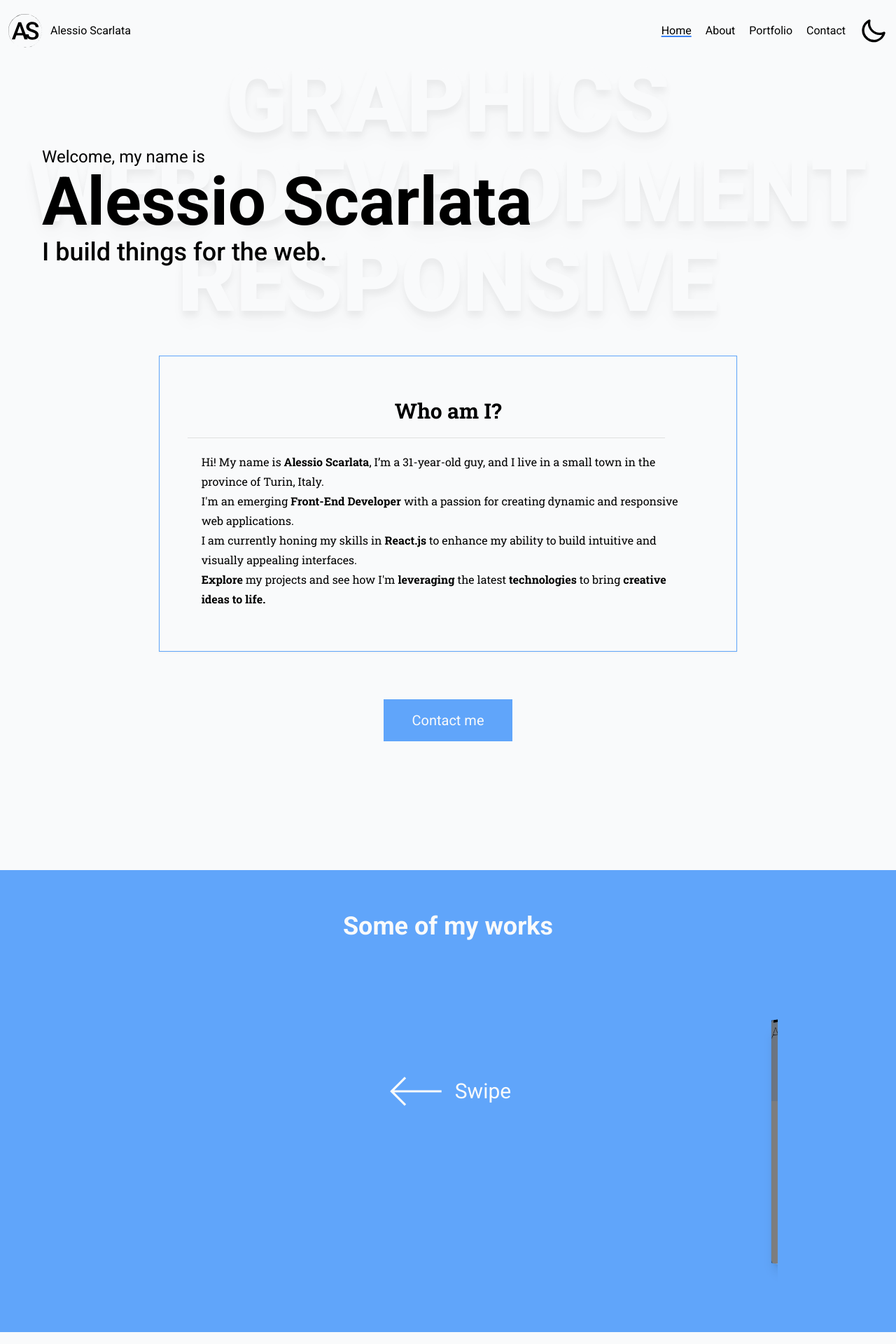
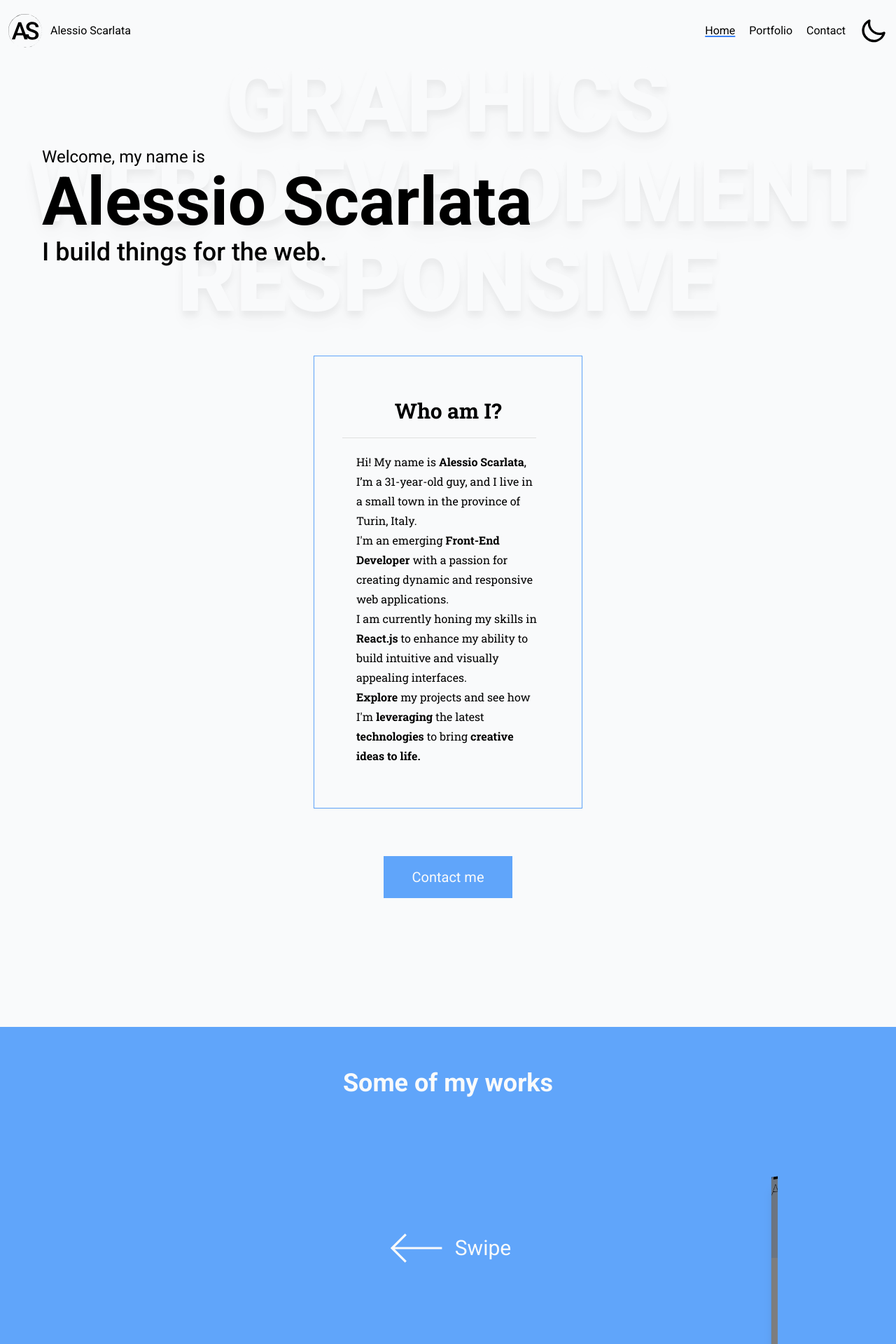
Before and after one commit to xScafu/portfolio-site-react, a React (Vite) app: page / in a window 1280 px wide. Shown: the top 1920 px of the page at 70% size. Built offline with nearby package versions, Linux system fonts and the light colour scheme.

Commit message:
text boxes size fixed

```diff
--- a/src/components/Footer.jsx
+++ b/src/components/Footer.jsx
@@ -38,7 +38,7 @@ export default function Footer() {
           >
             Home
           </NavLink>
-          <NavLink
+          {/* <NavLink
             className={({ isActive }) =>
               isActive
                 ? "underline underline-offset-4 decoration-2 decoration-blue-50 hover:text-blue-950 dark:hover:text-slate-800"
@@ -48,7 +48,7 @@ export default function Footer() {
             to={"/about"}
           >
             About
-          </NavLink>
+          </NavLink> */}
           <NavLink
             className={({ isActive }) =>
               isActive
--- a/src/components/Menu.jsx
+++ b/src/components/Menu.jsx
@@ -19,7 +19,7 @@ export default function Menu() {
       >
         Home
       </NavLink>
-      <NavLink
+      {/* <NavLink
         className={({ isActive }) =>
           isActive
             ? "underline underline-offset-2 decoration-2 decoration-blue-500 dark:decoration-gray-50 hover:text-blue-500"
@@ -29,7 +29,7 @@ export default function Menu() {
         to={"/about"}
       >
         About
-      </NavLink>
+      </NavLink> */}
       <NavLink
         className={({ isActive }) =>
           isActive
--- a/src/components/MobileMenu.jsx
+++ b/src/components/MobileMenu.jsx
@@ -76,7 +76,7 @@ export default function MobileMenu() {
           </NavLink>
         </li>
         <li className="mt-20 text-5xl">
-          <NavLink
+          {/* <NavLink
             className={({ isActive }) =>
               isActive
                 ? "font-semibold underline underline-offset-4 decoration-4 decoration-gray-50"
@@ -86,7 +86,7 @@ export default function MobileMenu() {
             to={"/about"}
           >
             About
-          </NavLink>
+          </NavLink> */}
         </li>
         <li className="mt-20 text-5xl">
           <NavLink
--- a/src/components/homepage/Presentation.jsx
+++ b/src/components/homepage/Presentation.jsx
@@ -72,7 +72,7 @@ export default function Presentation() {
         </TextBoxes>
         <NavLink
           to={"/contact"}
-          className="bg-blue-400 dark:bg-slate-600 text-gray-50 font-sans text-xl mx-auto my-12 px-10 py-4 transition ease-in-out hover:bg-blue-500 hover:text-gray-50 active:bg-blue-600 active:scale-95"
+          className="bg-blue-400  dark:bg-slate-600 text-gray-50 font-sans text-xl mx-auto my-12 px-10 py-4 transition ease-in-out hover:bg-blue-500 hover:text-gray-50 active:bg-blue-600 active:scale-95"
         >
           Contact me
         </NavLink>
--- a/src/features/theme/themeSlice.js
+++ b/src/features/theme/themeSlice.js
@@ -13,5 +13,5 @@ const themeSlice = createSlice({
   },
 });
 
-export const { toggleDarkMode, themeStorage } = themeSlice.actions;
+export const { toggleDarkMode } = themeSlice.actions;
 export default themeSlice.reducer;
--- a/src/ui/TextBoxes.jsx
+++ b/src/ui/TextBoxes.jsx
@@ -44,7 +44,7 @@ export default function TextBoxes({ children }) {
       onAnimationComplete={() =>
         counted < 2 ? dispatch(onAnimationCompleted()) : ""
       }
-      className="font-serif z-10 bg-gray-50 dark:bg-slate-800 border border-blue-400 dark:border-blue-200 flex flex-col items-center w-[24rem] p-10 drop-shadow-sm shadow-black md:w-2/3 mx-auto xl:w-1/3"
+      className="font-serif z-10 bg-gray-50 dark:bg-slate-800 border border-blue-400 dark:border-blue-200 flex flex-col items-center max-w-[24rem] p-10 drop-shadow-sm shadow-black md:w-2/3 mx-auto xl:w-1/3"
     >
       {children}
     </motion.div>
```
